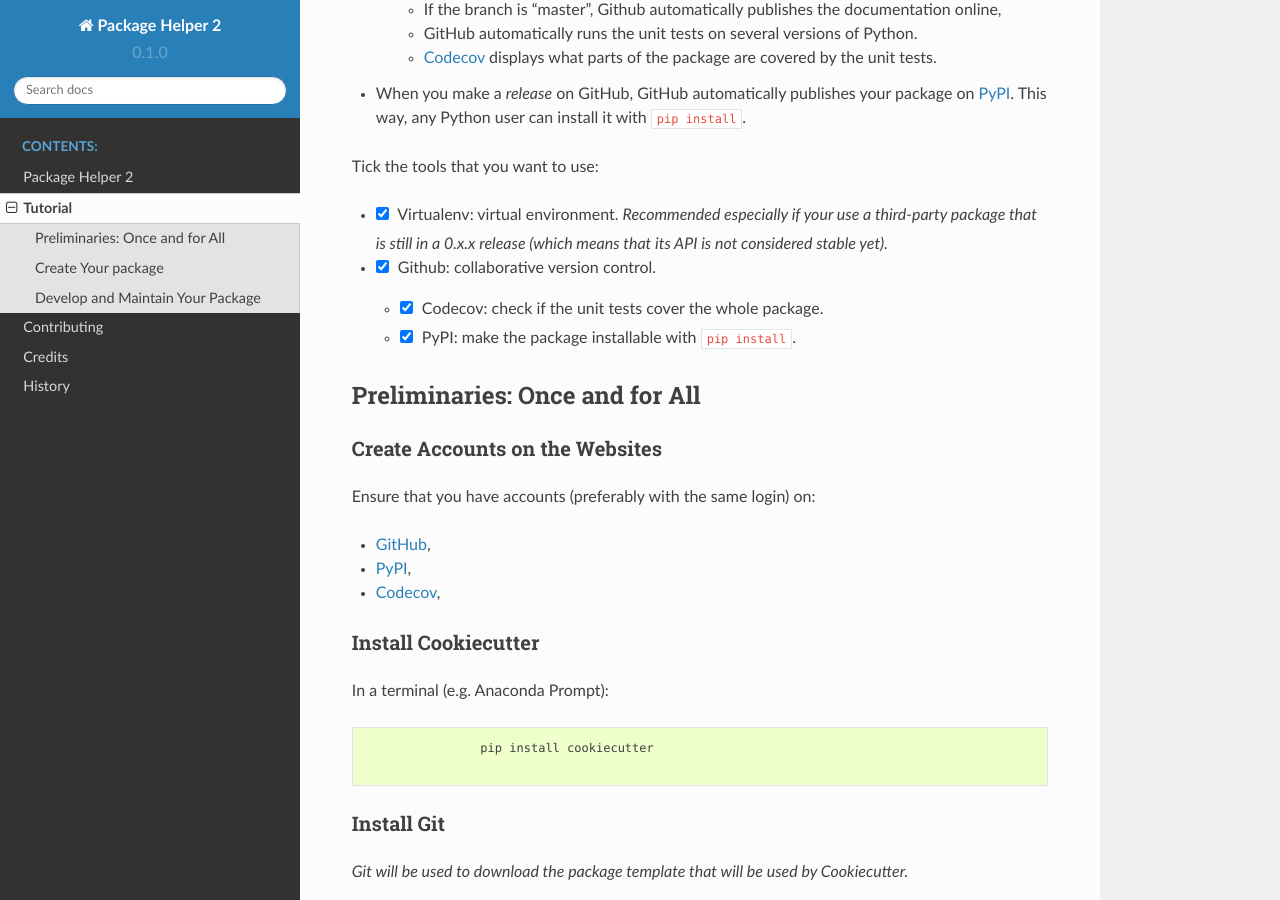
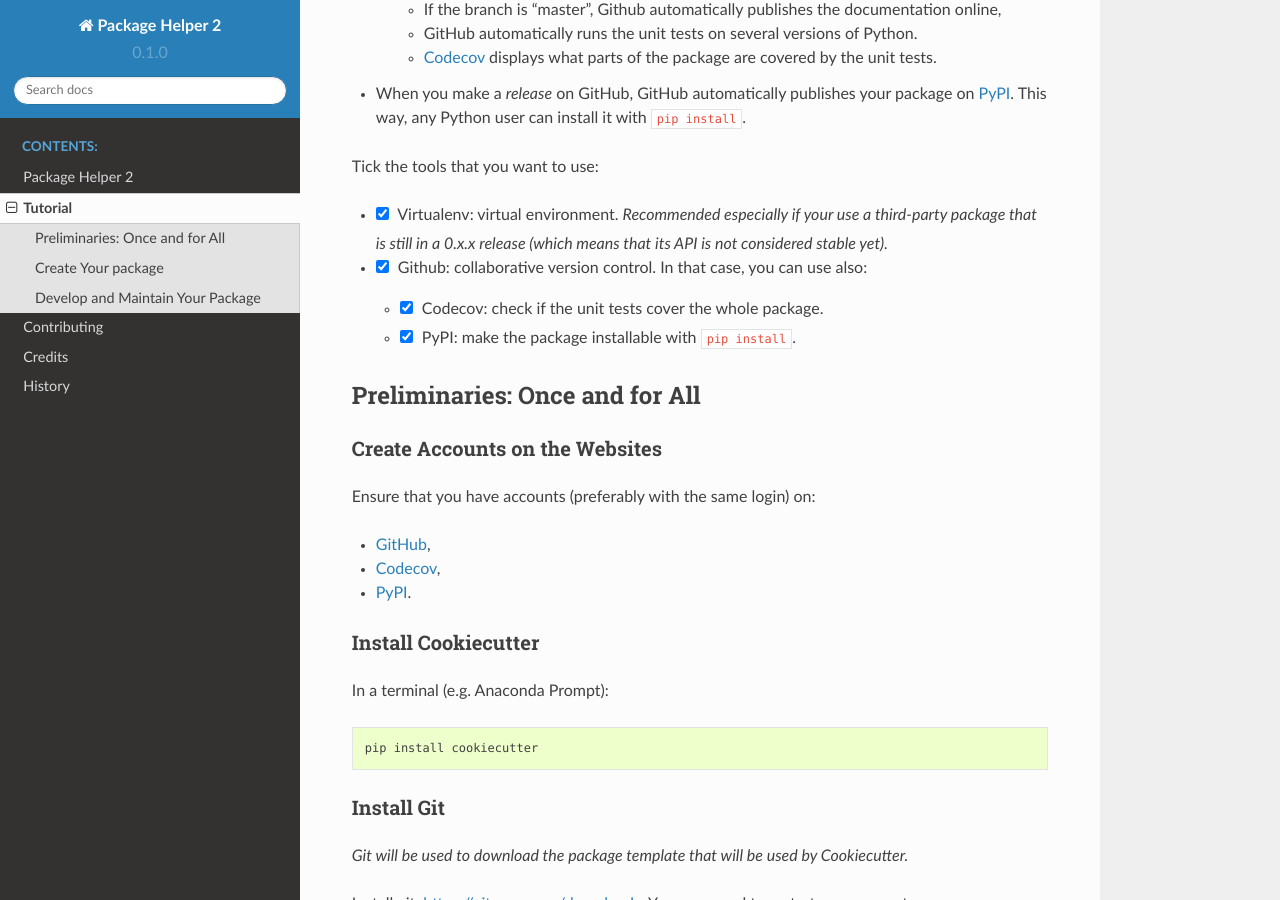
Before and after one commit to francois-durand/package_helper_2, a Sphinx documentation site: the page built from docs/tutorial.rst, in a window 1280 px wide and 900 px high, scrolled down 414 px. Built offline with Sphinx 7.4.7 and the Read the Docs theme 2.0.0, drawn with Linux system fonts in a browser that asks for light colours.

Commit message:
Update tutorial

```diff
--- a/docs/_static/preliminaries.html
+++ b/docs/_static/preliminaries.html
@@ -3,8 +3,8 @@
     <p>Ensure that you have accounts (preferably with the same login) on:</p>
     <ul>
         <li class="github"><p><a class="reference external" href="https://github.com">GitHub</a>,</p></li>
-        <li class="pypi"><p><a class="reference external" href="https://pypi.python.org/pypi">PyPI</a>,</p></li>
         <li class="codecov"><p><a class="reference external" href="https://codecov.io">Codecov</a>,</p></li>
+        <li class="pypi"><p><a class="reference external" href="https://pypi.python.org/pypi">PyPI</a>.</p></li>
     </ul>
 </div>
 
@@ -13,9 +13,7 @@
     <p>In a terminal (e.g. Anaconda Prompt):</p>
     <div class="highlight-default notranslate">
         <div class="highlight">
-            <pre>
-                <span class="n">pip install cookiecutter</span>
-            </pre>
+            <pre><span class="n">pip install cookiecutter</span></pre>
         </div>
     </div>
 </div>
--- a/docs/tutorial.rst
+++ b/docs/tutorial.rst
@@ -38,7 +38,7 @@
                 environment. <em>Recommended especially if your use a third-party package that is still in a 0.x.x
                 release (which means that its API is not considered stable yet).</em></li>
             <li><input type="checkbox" checked onchange="switchVisibility(this, 'github')"> Github: collaborative
-                version control.
+                version control. In that case, you can use also:
             <ul style="list-style-type:none">
                 <li><input type="checkbox" checked onchange="switchVisibility(this, 'codecov')"> Codecov: check if
                     the unit tests cover the whole package.</li>
```
Also changed, not shown: docs/_static/create_your_package.html (+4 -4 lines), 1 other file.
